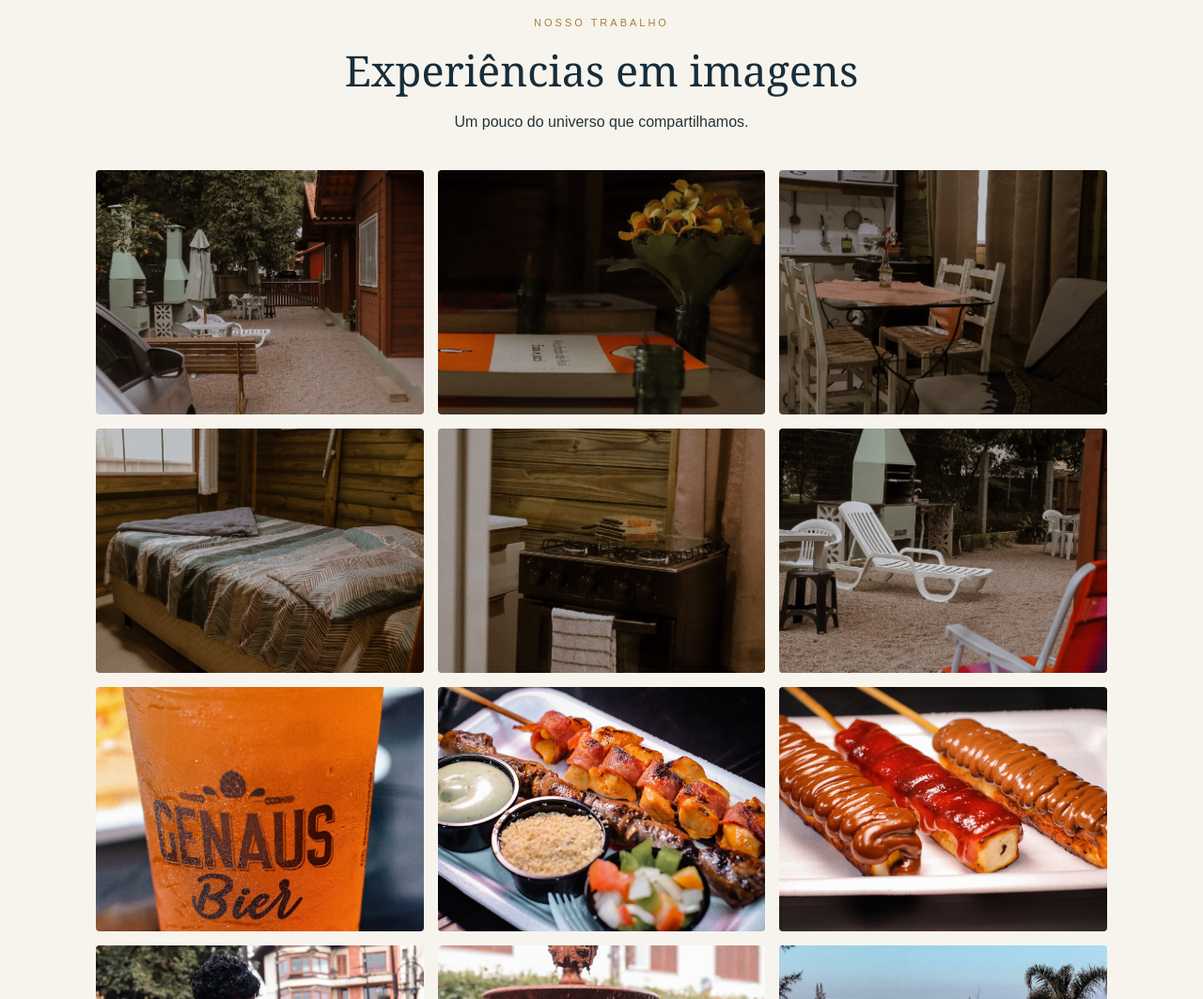
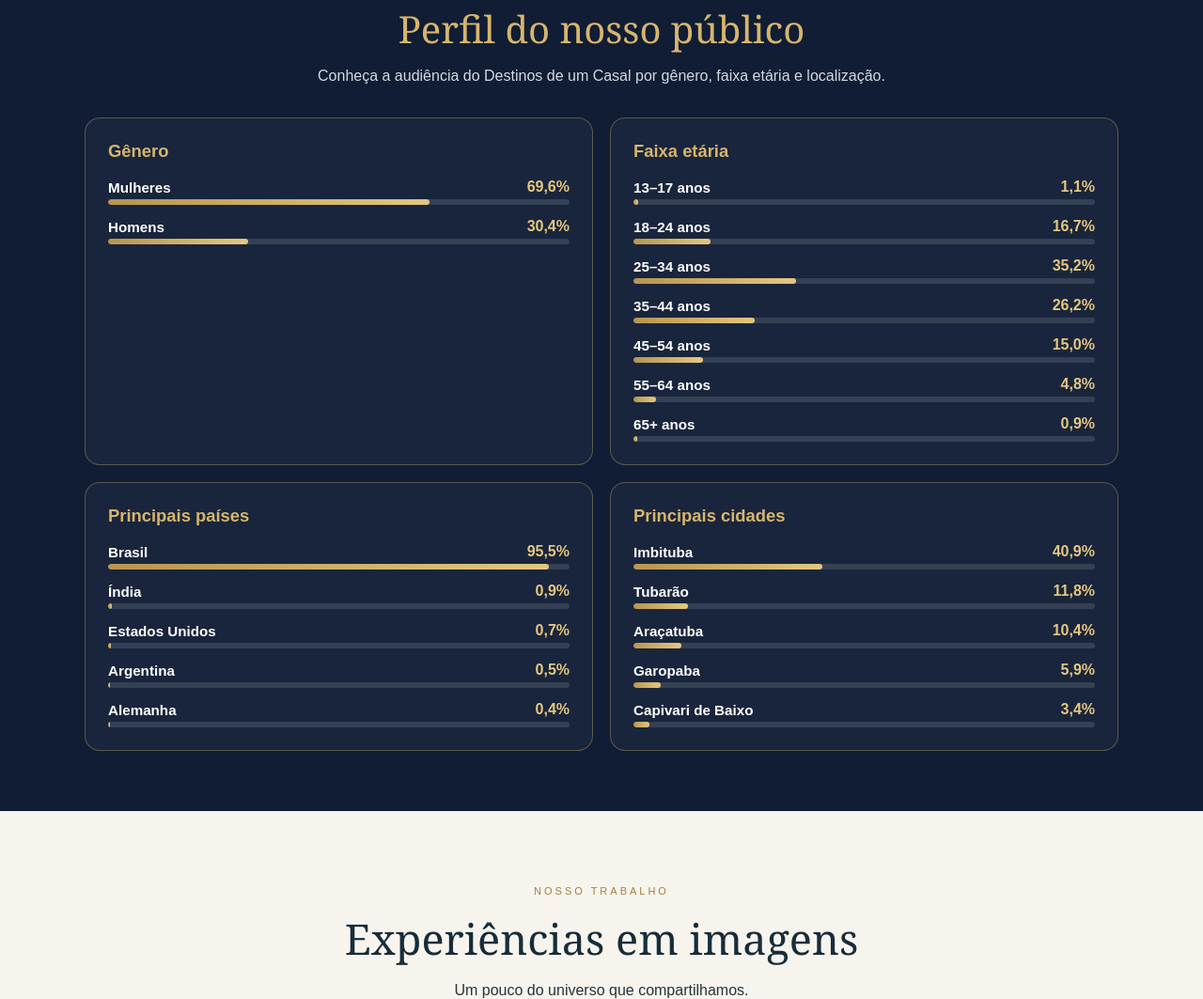
Before and after one commit to VINIEISA/destinos-de-um-casal, a plain HTML site: page index.html in a window 1280 px wide. Shown: the part 1616-2679 px from the top of the page at 94% size. Drawn offline with Linux system fonts and the light colour scheme.

Commit message:
Update index.html

```diff
--- a/index.html
+++ b/index.html
@@ -164,7 +164,167 @@ footer{background:var(--navy);color:#cbd3d6;text-align:center;padding:28px;font-
   <p class="stats-period">Dados dos últimos 30 dias</p>
 
 </section>
+<style>
+  .publico {
+    padding: 64px 20px;
+    color: #f8f6f0;
+    background: #101d35;
+  }
 
+  .publico-inner {
+    max-width: 1100px;
+    margin: 0 auto;
+  }
+
+  .publico h2 {
+    margin: 0 0 10px;
+    color: #d7b56d;
+    text-align: center;
+    font-size: clamp(1.8rem, 4vw, 2.5rem);
+  }
+
+  .publico-intro {
+    margin: 0 auto 32px;
+    max-width: 650px;
+    color: #d5d9e1;
+    text-align: center;
+    line-height: 1.6;
+  }
+
+  .publico-grid {
+    display: grid;
+    grid-template-columns: repeat(2, minmax(0, 1fr));
+    gap: 18px;
+  }
+
+  .publico-card {
+    padding: 24px;
+    border: 1px solid rgba(215, 181, 109, .35);
+    border-radius: 16px;
+    background: rgba(255, 255, 255, .04);
+  }
+
+  .publico-card h3 {
+    margin: 0 0 18px;
+    color: #d7b56d;
+    font-size: 1.15rem;
+  }
+
+  .publico-lista {
+    display: grid;
+    gap: 14px;
+    margin: 0;
+    padding: 0;
+    list-style: none;
+  }
+
+  .publico-item {
+    display: grid;
+    grid-template-columns: minmax(0, 1fr) auto;
+    gap: 4px 12px;
+    align-items: center;
+  }
+
+  .publico-item strong {
+    color: #fff;
+    font-size: .95rem;
+  }
+
+  .publico-item span {
+    color: #e4c77f;
+    font-weight: 700;
+    font-variant-numeric: tabular-nums;
+  }
+
+  .publico-barra {
+    grid-column: 1 / -1;
+    height: 6px;
+    overflow: hidden;
+    border-radius: 99px;
+    background: rgba(255, 255, 255, .12);
+  }
+
+  .publico-barra i {
+    display: block;
+    height: 100%;
+    border-radius: inherit;
+    background: linear-gradient(90deg, #b79550, #e4c77f);
+  }
+
+  @media (max-width: 680px) {
+    .publico {
+      padding: 48px 16px;
+    }
+
+    .publico-grid {
+      grid-template-columns: 1fr;
+    }
+
+    .publico-card {
+      padding: 20px;
+    }
+  }
+</style>
+
+<section class="publico" id="perfil-publico">
+  <div class="publico-inner">
+    <h2>Perfil do nosso público</h2>
+    <p class="publico-intro">
+      Conheça a audiência do Destinos de um Casal por gênero, faixa etária e localização.
+    </p>
+
+    <div class="publico-grid">
+      <article class="publico-card">
+        <h3>Gênero</h3>
+        <ul class="publico-lista">
+          <li class="publico-item">
+            <strong>Mulheres</strong><span>69,6%</span>
+            <div class="publico-barra"><i style="width:69.6%"></i></div>
+          </li>
+          <li class="publico-item">
+            <strong>Homens</strong><span>30,4%</span>
+            <div class="publico-barra"><i style="width:30.4%"></i></div>
+          </li>
+        </ul>
+      </article>
+
+      <article class="publico-card">
+        <h3>Faixa etária</h3>
+        <ul class="publico-lista">
+          <li class="publico-item"><strong>13–17 anos</strong><span>1,1%</span><div class="publico-barra"><i style="width:1.1%"></i></div></li>
+          <li class="publico-item"><strong>18–24 anos</strong><span>16,7%</span><div class="publico-barra"><i style="width:16.7%"></i></div></li>
+          <li class="publico-item"><strong>25–34 anos</strong><span>35,2%</span><div class="publico-barra"><i style="width:35.2%"></i></div></li>
+          <li class="publico-item"><strong>35–44 anos</strong><span>26,2%</span><div class="publico-barra"><i style="width:26.2%"></i></div></li>
+          <li class="publico-item"><strong>45–54 anos</strong><span>15,0%</span><div class="publico-barra"><i style="width:15%"></i></div></li>
+          <li class="publico-item"><strong>55–64 anos</strong><span>4,8%</span><div class="publico-barra"><i style="width:4.8%"></i></div></li>
+          <li class="publico-item"><strong>65+ anos</strong><span>0,9%</span><div class="publico-barra"><i style="width:0.9%"></i></div></li>
+        </ul>
+      </article>
+
+      <article class="publico-card">
+        <h3>Principais países</h3>
+        <ul class="publico-lista">
+          <li class="publico-item"><strong>Brasil</strong><span>95,5%</span><div class="publico-barra"><i style="width:95.5%"></i></div></li>
+          <li class="publico-item"><strong>Índia</strong><span>0,9%</span><div class="publico-barra"><i style="width:0.9%"></i></div></li>
+          <li class="publico-item"><strong>Estados Unidos</strong><span>0,7%</span><div class="publico-barra"><i style="width:0.7%"></i></div></li>
+          <li class="publico-item"><strong>Argentina</strong><span>0,5%</span><div class="publico-barra"><i style="width:0.5%"></i></div></li>
+          <li class="publico-item"><strong>Alemanha</strong><span>0,4%</span><div class="publico-barra"><i style="width:0.4%"></i></div></li>
+        </ul>
+      </article>
+
+      <article class="publico-card">
+        <h3>Principais cidades</h3>
+        <ul class="publico-lista">
+          <li class="publico-item"><strong>Imbituba</strong><span>40,9%</span><div class="publico-barra"><i style="width:40.9%"></i></div></li>
+          <li class="publico-item"><strong>Tubarão</strong><span>11,8%</span><div class="publico-barra"><i style="width:11.8%"></i></div></li>
+          <li class="publico-item"><strong>Araçatuba</strong><span>10,4%</span><div class="publico-barra"><i style="width:10.4%"></i></div></li>
+          <li class="publico-item"><strong>Garopaba</strong><span>5,9%</span><div class="publico-barra"><i style="width:5.9%"></i></div></li>
+          <li class="publico-item"><strong>Capivari de Baixo</strong><span>3,4%</span><div class="publico-barra"><i style="width:3.4%"></i></div></li>
+        </ul>
+      </article>
+    </div>
+  </div>
+</section>
 <section id="portfolio">
   <div class="section-title">
     <span>Nosso trabalho</span>
```
